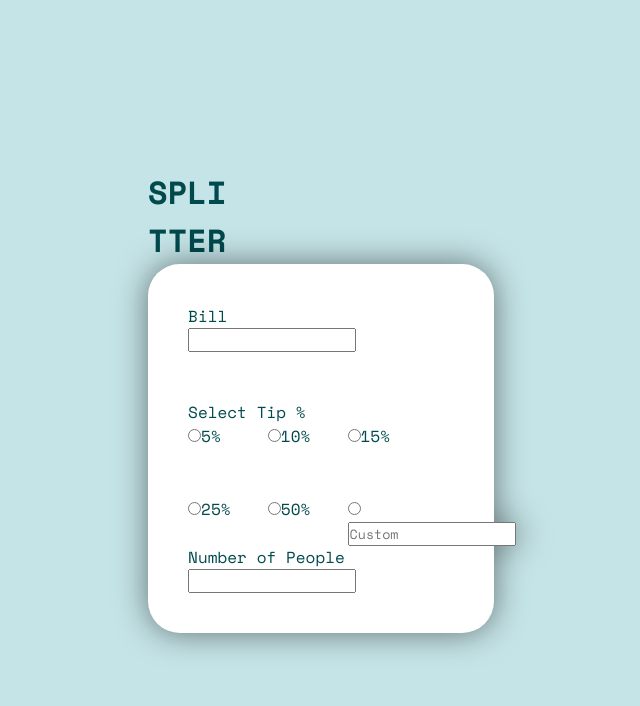
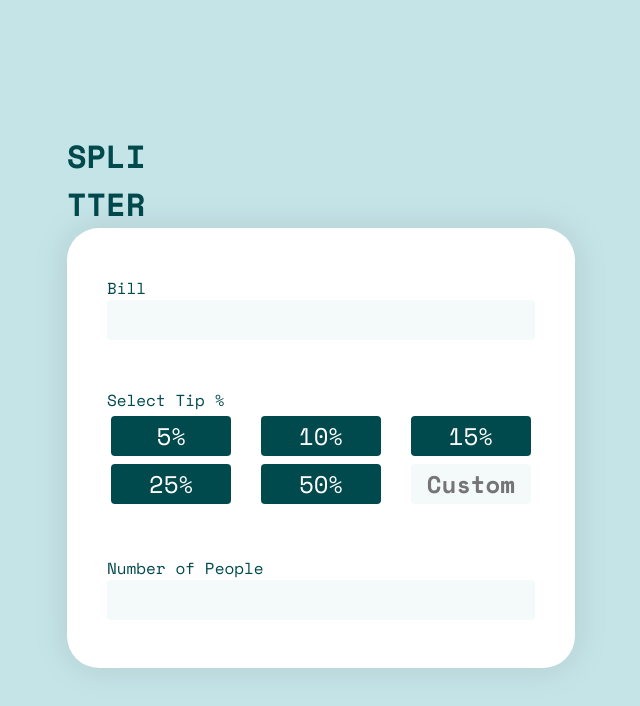
Before and after one commit to Sir-Floppa/Frontend-Mentor-05-Tip-Calculator-App, an Angular app: page / in a window 1280 px wide. Shown: the top 706 px of the page, without its empty margins (319-959 px from the left). Built offline with nearby package versions, Linux system fonts and the light colour scheme.

Commit message:
styled basics on the form

```diff
--- a/src/app/app.component.scss
+++ b/src/app/app.component.scss
@@ -1,6 +1,6 @@
 main {
   background-color: white;
   border-radius: 2rem;
-  filter: drop-shadow(0 0 1rem rgba(0, 0, 0, 0.5));
-  padding: 2.5rem;
+  filter: drop-shadow(0 0 1rem rgba(0, 0, 0, 0.1));
+  padding: 3rem 2.5rem;
 }
--- a/src/app/panel/panel.component.scss
+++ b/src/app/panel/panel.component.scss
@@ -1,5 +1,5 @@
 form {
-  height: fit-content;
+  width: 100%;
   display: flex;
   flex-direction: column;
   justify-content: space-evenly;
@@ -7,13 +7,72 @@ form {
   gap: 3rem;
 }
 
+input {
+  width: 100%;
+  border: none;
+  background-color: hsl(189, 41%, 97%);
+  height: 2.5rem;
+  border-radius: 0.25rem;
+  font-size: 1.5rem;
+  font-weight: bold;
+  text-align: end;
+  padding: 0.5rem;
+}
+
+input:focus {
+  outline: 1px solid hsl(172, 67%, 45%);
+}
+
+input::-webkit-inner-spin-button {
+  -webkit-appearance: none;
+}
+
 section {
   display: grid;
   grid-template-columns: 30% 30% 30%;
-  grid-template-rows: 100% 100%;
+  justify-content: space-between;
+  align-items: stretch;
 }
 
 .field {
   display: flex;
   flex-direction: column;
+  width: 100%;
 }
+
+.radio-element {
+  background-color: hsl(183, 100%, 15%);
+  margin: 0.25rem;
+  border-radius: 0.25rem;
+  height: fit-content;
+  height: 2.5rem;
+
+  &:has(input[type="radio"]:checked) {
+    background-color: hsl(172, 67%, 45%);
+    label {
+      color: hsl(183, 100%, 15%);
+    }
+  }
+
+  &:has(input[type="number"]) {
+    background-color: transparent;
+  }
+
+  label {
+    display: flex;
+    flex-direction: column;
+    justify-content: center;
+    align-items: center;
+    color: white;
+    font-size: 1.5rem;
+    height: 100%;
+  }
+
+  input {
+    text-align: center;
+  }
+
+  input[type="radio"] {
+    display: none;
+  }
+}
```
